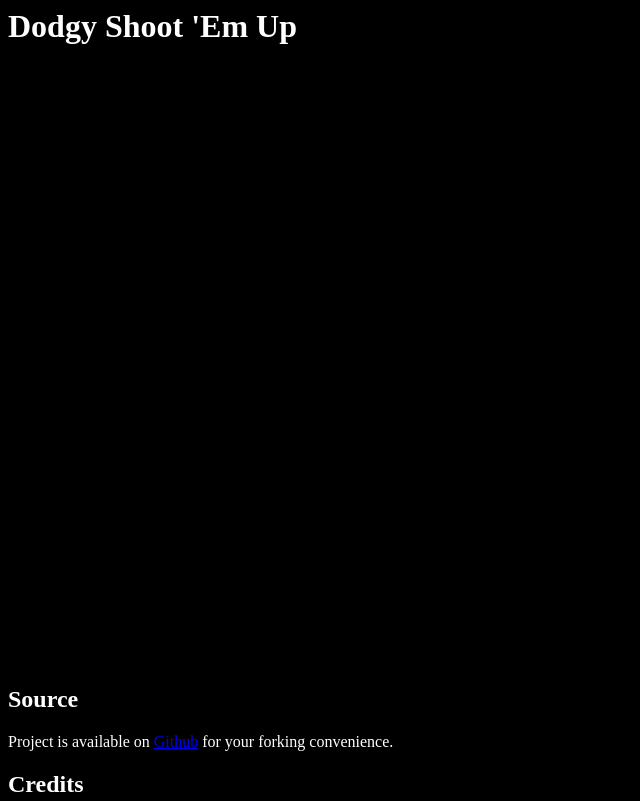
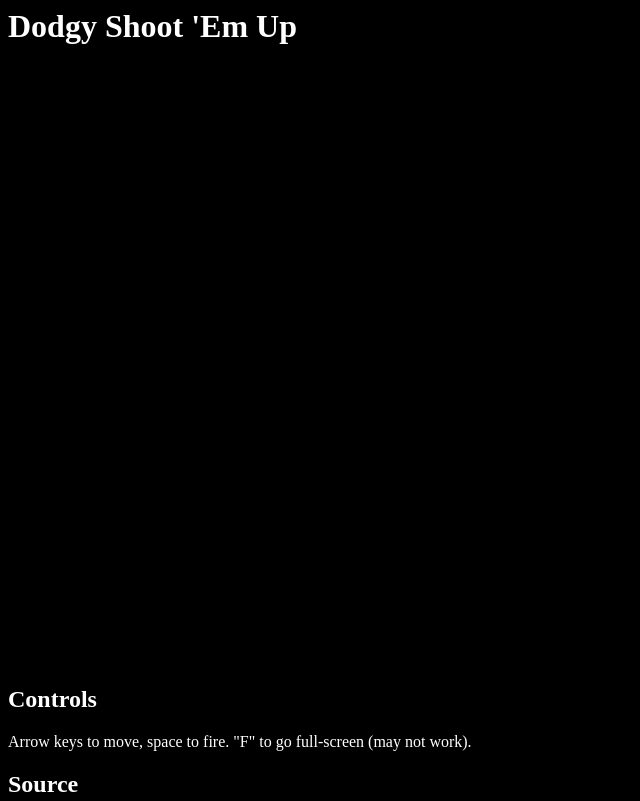
Before and after one commit to nomiddlename/shootemup, a plain HTML site: page index.html in a window 1280 px wide. Shown: the top 801 px of the page, without its empty margins (0-640 px from the left). Drawn offline with Linux system fonts and the light colour scheme.

Commit message:
added instructions

```diff
--- a/index.html
+++ b/index.html
@@ -16,6 +16,9 @@ body {
 <canvas id="theCanvas" width="800" height="600">
 No canvas? Arse biscuits, no game for you.
 </canvas>
+
+<h2>Controls</h2>
+<p>Arrow keys to move, space to fire. "F" to go full-screen (may not work).</p>
 
 <h2>Source</h2>
 <p>
```
